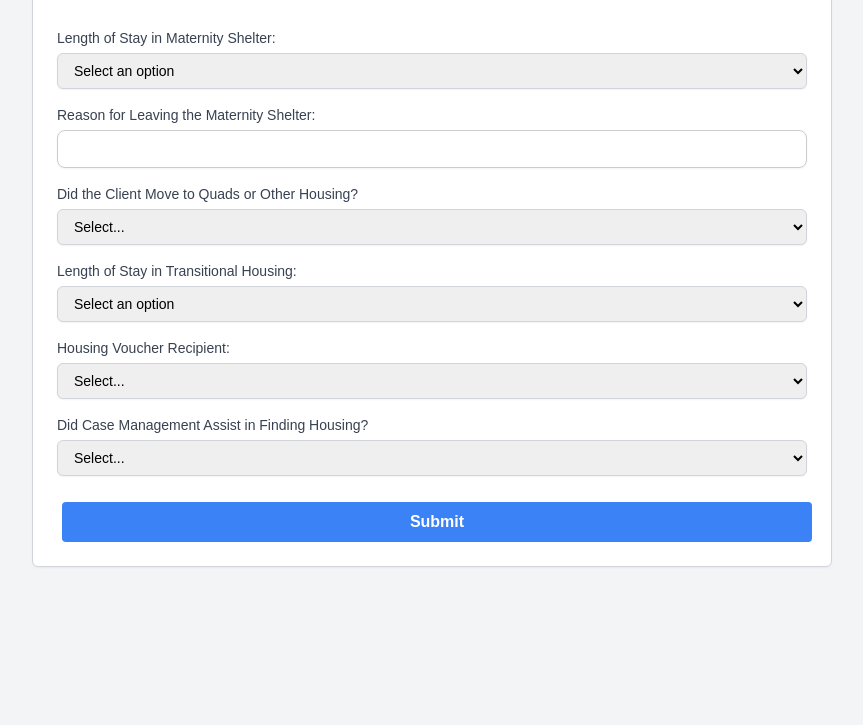
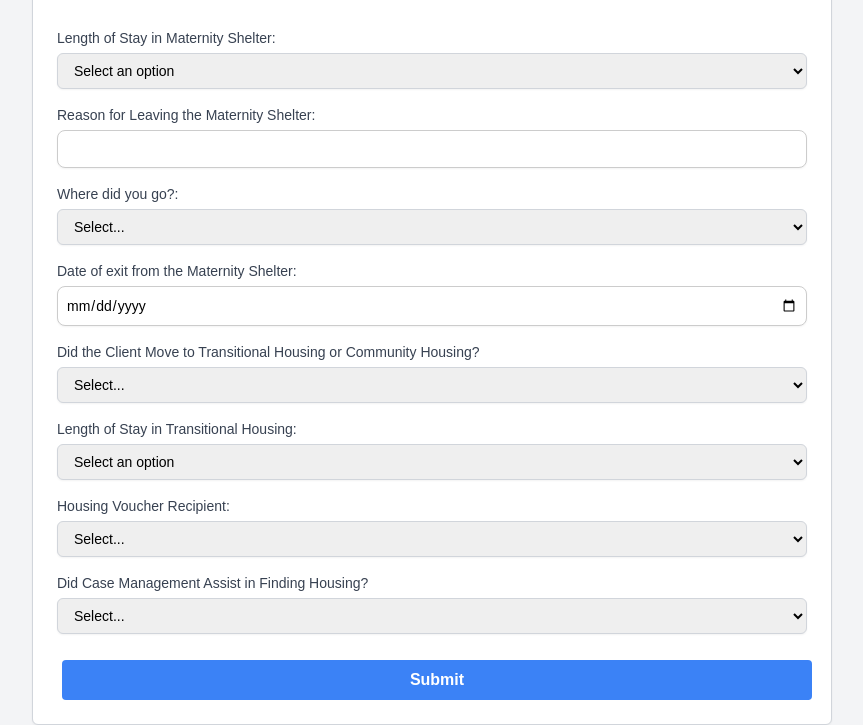
Before and after one commit to 74run/HoG, a Flask app: page /exit_info_form in a window 1280 px wide. Shown: the part 213-938 px from the top of the page, without its empty margins (208-1071 px from the left). Before the commit the page ends 780 px from the top, so only its background shows below. Run offline with Flask 3, Linux system fonts and the light colour scheme; data that the repository does not hold is empty; some libraries are stand-ins or nearby versions.

Commit message:
Added new fields

```diff
--- a/HoG/app.py
+++ b/HoG/app.py
@@ -220,10 +220,12 @@ def submit_demographics_form1():
                     "veteran_status": data.get('veteran_status', ''),
                     "highbp": data.get("highbp", ""),
                     "diabetes": data.get("diabetes", ""),
+                    "typeofdiabetes": data.get("typeofdiabetes", ""),
                     "heartdisease": data.get("heartdisease", ""),
                     "livebirths": data.get("livebirths", ""),
                     "miscarriages": int(data.get("miscarriages", 0)) if data.get("miscarriages") else None,
                     "diagdisabilty": data.get("diagdisabilty", ""),
+                    "othermedcondition": data.get("othermedcondition", ""),
 
             }
 
@@ -252,6 +254,8 @@ def submit_demographics_form2():
         demo_data = {
             "user_id": user_id,
             "rehosp": data.get("rehosp", ""),
+            "reasonforhosp": data.get("reasonforhosp", ""),
+            "date_of_rehosp": data.get("date_of_rehosp", ""),
             "doula": data.get("doula", ""),
             "highriskpreg": data.get("highriskpreg", ""),
             "vaginalbirth": data.get("vaginalbirth", "")
@@ -313,6 +317,7 @@ def submit_infants_demographics():
             "birth_weight": float(data.get("birth_weight", 0)) if data.get("birth_weight") else None,
             "weeks_at_delivery": int(data.get("weeks_at_delivery", 0)) if data.get("weeks_at_delivery") else None,
             "healthy_delivery": data.get("healthy_delivery", ""),
+            "medconcernsonbirth" : data.get("medconcernsonbirth", ""),
             "rehospitalization": data.get("rehospitalization", "")
         }
         mongo.db.users.update_one(
@@ -337,7 +342,11 @@ def submit_exit_info():
         exit_info = {
             "length_stay_shelter": data.get("length_stay_shelter", ""),
             "reason_leaving_shelter": data.get("reason_leaving_shelter", ""),
+            "doe_from_maternity_shelter": data.get("doe_from_maternity_shelter", ""),
+            "wheredidugo": data.get("wheredidugo", ""),
             "moved_to_transitional_housing": data.get("moved_to_transitional_housing", ""),
+            "housingreason": data.get("housingreason", ""),
+            "commnityhousingaddr": data.get("commnityhousingaddr", ""),
             "length_stay_transitional_housing": data.get("length_stay_transitional_housing", ""),
             "housing_voucher_recipient": data.get("housing_voucher_recipient", ""),
             "case_management_assistance": data.get("case_management_assistance", "")
--- a/HoG/static/index.js
+++ b/HoG/static/index.js
@@ -82,7 +82,29 @@ function addChildrenFields() {
     }
   }
 
-
+  function toggleInput(field, container) {
+    if (container.id === "healthydelContainer") {
+        if (field.value === "no") {
+            container.style.display = "block";
+        } else {
+            container.style.display = "none";
+        }
+    }
+    else if (container.id === "housingContainer") {
+        if (field.value === "community housing") {
+            container.style.display = "block";
+        } else {
+            container.style.display = "none";
+        }
+    }
+    else {
+    if (field.value === "yes") {
+        container.style.display = "block";
+    } else {
+        container.style.display = "none";
+    }
+    }
+  }
 
   document.getElementById('passwordForm').onsubmit = function(e) {
     e.preventDefault();  // Prevent the form from submitting the default way
@@ -101,12 +123,4 @@ function addChildrenFields() {
     };
     xhr.send(new URLSearchParams(new FormData(form)).toString());
 
-
-    function toggleInput(field, container) {
-        if (field.value === "yes") {
-            container.style.display = "block";
-        } else {
-            container.style.display = "none";
-        }
-    }
 };
--- a/HoG/templates/exit_info.html
+++ b/HoG/templates/exit_info.html
@@ -24,7 +24,8 @@
                         <option value="less_than_30_days">Less than 30 days</option>
                         <option value="1-6_months">1-6 months</option>
                         <option value="6-12_months">6-12 months</option>
-                        <option value="greater_than_12_months">>12 months</option>
+                        <option value="12-24_months">12-24 months</option>
+                        <option value="greater_than_24_months">>24 months</option>
                     </select>
                 </div>
 
@@ -35,13 +36,34 @@
                 </div>
 
                 <div class="mb-4">
-                    <label for="moved_to_transitional_housing" class="block text-sm font-medium text-gray-700">Did the Client Move to Quads or Other Housing?</label>
-                    <select id="moved_to_transitional_housing" name="moved_to_transitional_housing" class="mt-1 block w-full px-3 py-2 border border-gray-300 rounded-md shadow-sm focus:outline-none focus:ring-blue-500 focus:border-blue-500 sm:text-sm">
+                    <label for="wheredidugo" class="block text-sm font-medium text-gray-700">Where did you go?:</label>
+                    <select id="wheredidugo" name="wheredidugo" class="mt-1 block w-full px-3 py-2 border border-gray-300 rounded-md shadow-sm focus:outline-none focus:ring-blue-500 focus:border-blue-500 sm:text-sm">
                         <option value="">Select...</option>
-                        <option value="yes">Yes</option>
-                        <option value="no">No</option>
+                        <option value="Permanent housing">Transitional Housing</option>
+                        <option value="Family housing">Family Housing</option>
+                        <option value="Unhoused">Unhoused</option>
                     </select>
                 </div>
+
+                <div class="mb-4">
+                    <label for="doe_from_maternity_shelter" class="block text-sm font-medium text-gray-700">Date of exit from the Maternity Shelter:</label>
+                    <input type="date" id="doe_from_maternity_shelter" name="doe_from_maternity_shelter" class="mt-1 block w-full px-3 py-2 border border-gray-300 rounded-md shadow-sm focus:outline-none focus:ring-blue-500 focus:border-blue-500 sm:text-sm">
+                </div>
+
+                <div class="mb-4">
+                    <label for="moved_to_transitional_housing" class="block text-sm font-medium text-gray-700">Did the Client Move to Transitional Housing or Community Housing?</label>
+                    <select id="moved_to_transitional_housing" name="moved_to_transitional_housing" class="mt-1 block w-full px-3 py-2 border border-gray-300 rounded-md shadow-sm focus:outline-none focus:ring-blue-500 focus:border-blue-500 sm:text-sm" onchange="toggleInput(document.getElementById('moved_to_transitional_housing'), document.getElementById('housingContainer'))">
+                        <option value="">Select...</option>
+                        <option value="transitional housing">Transitional Housing</option>
+                        <option value="community housing">Community Housing</option>
+                    </select>
+                    <div id="housingContainer" style="display: none;">
+                        <label for="housingreason" class="block text-sm font-medium text-gray-700">Reason for choosing community housing:</label>
+                        <input type="text" id="housingreason" name="housingreason" class="mt-1 block w-full px-3 py-2 border border-gray-300 rounded-md shadow-sm focus:outline-none focus:ring-blue-500 focus:border-blue-500 sm:text-sm">
+                        <label for="commnityhousingaddr" class="block text-sm font-medium text-gray-700">Address of the chosen community housing:</label>
+                        <input type="text" id="commnityhousingaddr" name="commnityhousingaddress" class="mt-1 block w-full px-3 py-2 border border-gray-300 rounded-md shadow-sm focus:outline-none focus:ring-blue-500 focus:border-blue-500 sm:text-sm">
+                    </div>
+               </div>
 
                 <div class="mb-4">
                     <label for="length_stay_transitional_housing" class="block text-sm font-medium text-gray-700">Length of Stay in Transitional Housing:</label>
@@ -50,7 +72,8 @@
                         <option value="less_than_30_days">Less than 30 days</option>
                         <option value="1-6_months">1-6 months</option>
                         <option value="6-12_months">6-12 months</option>
-                        <option value="greater_than_12_months">>12 months</option>
+                        <option value="12-24_months">12-24 months</option>
+                        <option value="greater_than_24_months">>24 months</option>
                     </select>
                 </div>
 
```
Also changed, not shown: HoG/templates/Infant_demo.html (+6 -2 lines), HoG/templates/demo2.html (+10 -2 lines), HoG/templates/demographics.html (+6 -2 lines).
